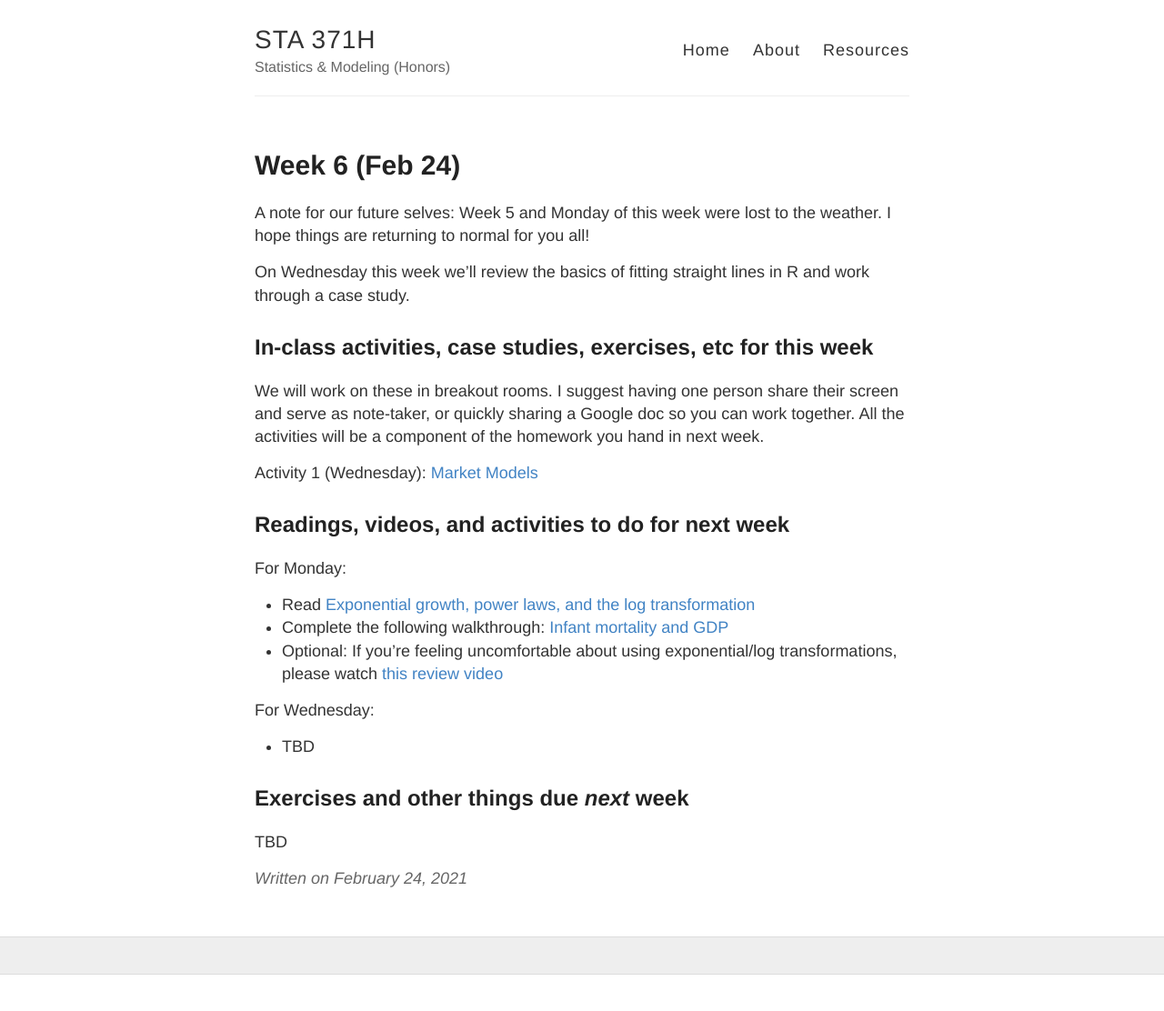
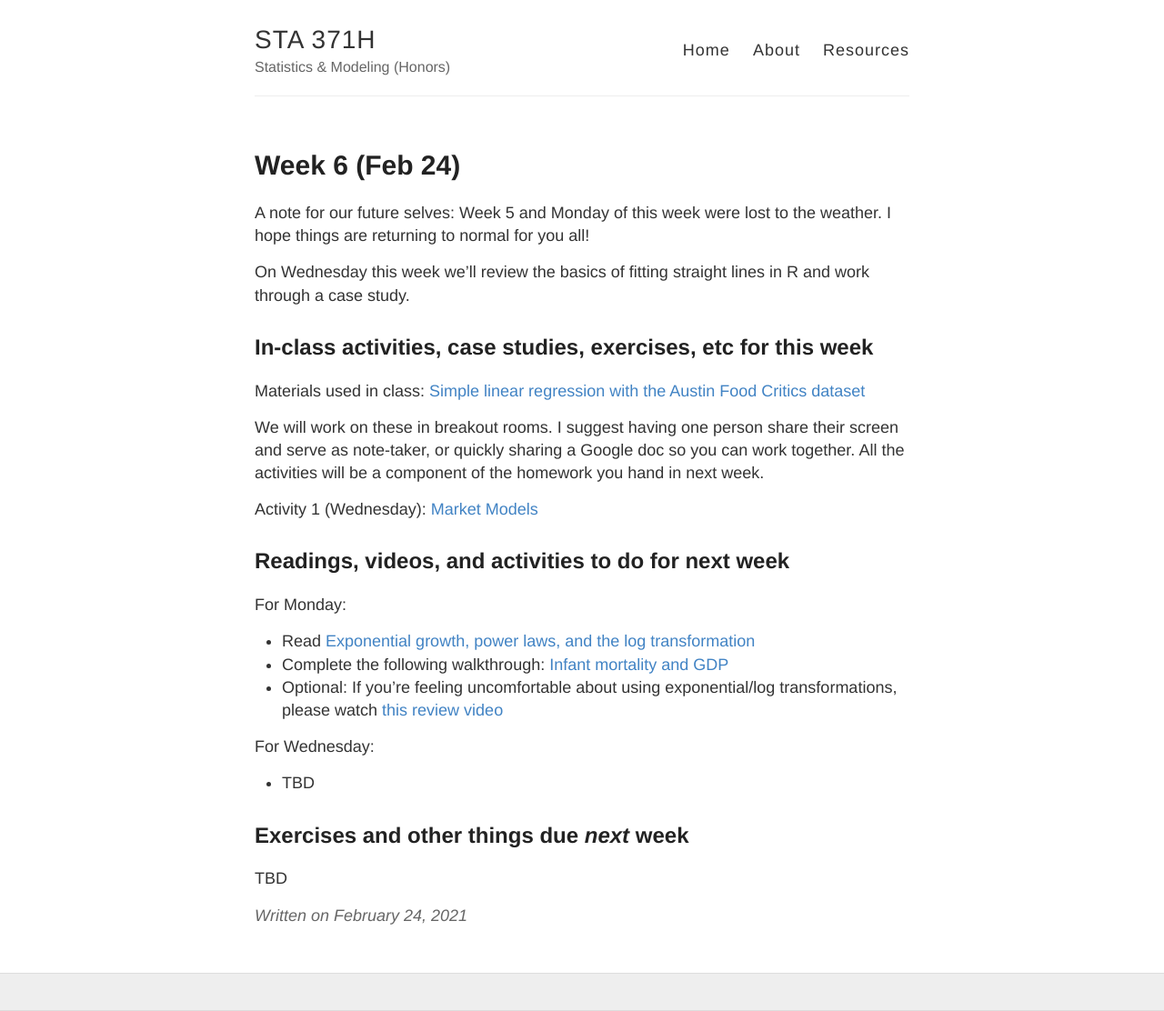
Before and after one commit to jaredsmurray/sta371h, a Jekyll site: the page built from docs/_posts/2021-02-24-Week-06.md, in a window 1280 px wide. Shown: the whole page at 91% size. Built offline with Jekyll 4.4.1, drawn with Linux system fonts in a browser that asks for light colours; before the commit the page ends 1072 px from its top, so only the background shows below that.

Commit message:
Update 2021-02-24-Week-06.md

```diff
--- a/docs/_posts/2021-02-24-Week-06.md
+++ b/docs/_posts/2021-02-24-Week-06.md
@@ -8,6 +8,8 @@ A note for our future selves: Week 5 and Monday of this week were lost to the we
 On Wednesday this week we'll review the basics of fitting straight lines in R and work through a case study.
 
 ##  In-class activities, case studies, exercises, etc for this week
+
+Materials used in class: [Simple linear regression with the Austin Food Critics dataset](../files/SLR.R)
 
 We will work on these in breakout rooms. I suggest having one person share their screen and serve as note-taker,
 or quickly sharing a Google doc so you can work together. All the activities will be a component of the homework you hand in next week.
```
